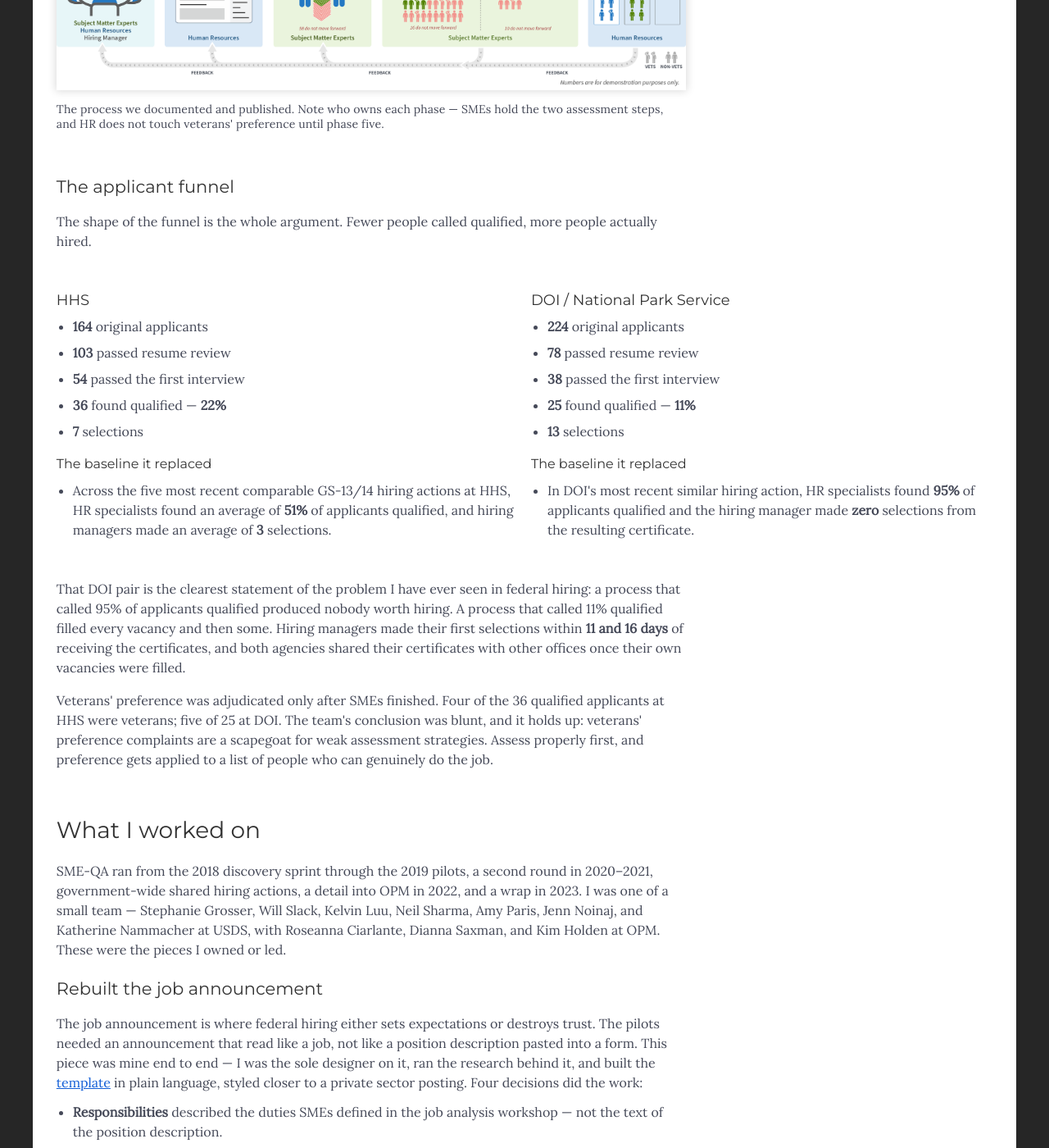
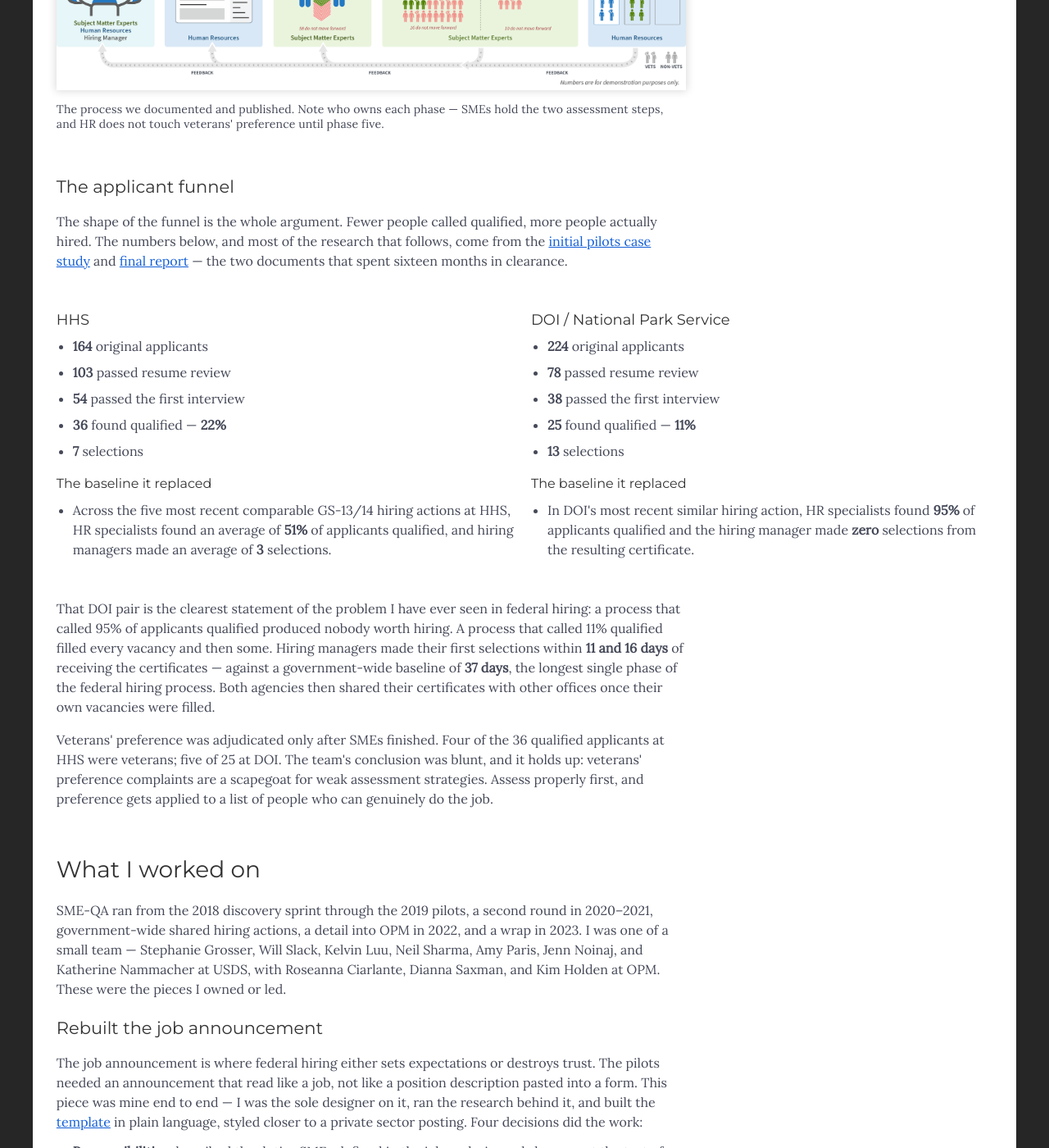
Before and after one commit to humancompanion/portfolio, a Jekyll site: the page built from pages/case-study/smeqa.html, in a window 1280 px wide and 1400 px high, scrolled down 2739 px. Shown: the whole window at 82% size. Built offline with Jekyll 4.4.1, drawn with Linux system fonts in a browser that asks for light colours; nearby versions of some CDN libraries; some of the changed text lies outside the part shown.

Commit message:
Fix broken links across the case studies
Checked every link on the SME-QA page. Two 404s, both from the USDS
GitHub org going offline:
  - usds/SME-QA/wiki/Policy-Call-Notes (lessons section)
  - usds/usds discovery-sprint-reports PDF (origin story)
Unlinked both rather than substituting unverified archive captures; the
claims stand and notes record where they used to point.

Adds two live primary sources that were missing: the SME-QA initial pilots
case study and final report, both still hosted on smeqa.usds.gov.

Broken in-page anchors: pages/resume builds IDs with slugify, so the job
'The Lab at OPM' is #the-lab-at-opm and 'EightShapes, LLC' is
#eightshapes-llc. Links used #the-lab and #eightshapes. The #eightshapes
one predates this branch, on the USAJOBS case study.

Corrects DOI time-to-hire from 2 to 2.5 months per the final report, and
adds the 37-day government-wide baseline for selection after certificate.

```diff
--- a/_includes/case-study/smeqa-lessons.html
+++ b/_includes/case-study/smeqa-lessons.html
@@ -25,8 +25,9 @@
   <li>
     <strong>Building up credibility in a byzantine system is difficult.</strong> USDS
     had no inherent authority in hiring policy. The team put in
-    <a href="https://github.com/usds/SME-QA/wiki/Policy-Call-Notes" target="_blank" rel="noopener">57,000 words of
-      policy call notes<span class="visually-hidden"> (opens in new tab)</span></a>
+    {%- comment -%} Link removed: the usds/SME-QA wiki went offline with the
+      USDS GitHub org and now 404s. Claim kept, since it's ours. {%- endcomment -%}
+    57,000 words of policy call notes
     over two and a half years just to be credible enough in the room to
     answer &ldquo;isn't this illegal?&rdquo; That was the price of
     admission, not overhead.
--- a/pages/case-study/smeqa.html
+++ b/pages/case-study/smeqa.html
@@ -53,7 +53,7 @@ project_url_display: "https://smeqa.usds.gov"
       <p>
         By 2018 I had spent three years at The Lab watching this problem from the
         front door. I had
-        <a href="{{ site.baseurl }}/resume/#the-lab">co-created a journey map of the front- and backstage federal hiring experience</a>
+        <a href="{{ site.baseurl }}/resume/#the-lab-at-opm">co-created a journey map of the front- and backstage federal hiring experience</a>
         &mdash; job seekers, applicants, HR specialists, and hiring managers on
         one page &mdash; and taken it to OPM leadership including the Director. I
         had run ethnographic research with more than 60 hiring managers for the
@@ -110,8 +110,12 @@ project_url_display: "https://smeqa.usds.gov"
         genuinely talented team.
       </p>
       <p>
-        USDS ran its own
-        <a href="https://github.com/usds/usds/blob/master/discovery-sprint-reports/2018/hiring-technical-talent-using-the-competitive-process.pdf" target="_blank" rel="noopener">two-week discovery sprint<span class="visually-hidden"> (opens in new tab)</span></a>
+        {% comment %} The discovery sprint report used to live at
+             github.com/usds/usds/blob/master/discovery-sprint-reports/2018/ -
+             that org went with USDS and the URL now 404s. Unlinked rather than
+             pointed at an unverified archive capture. web.archive.org may have
+             it if you want to restore the link. {% endcomment %}
+        USDS ran its own two-week discovery sprint
         in November 2018 and concluded that the competitive process
         <em>can</em> be executed in a way that hands hiring managers a short list
         of truly qualified candidates. Of its five recommendations, the second
@@ -177,7 +181,12 @@ project_url_display: "https://smeqa.usds.gov"
     <h4>The applicant funnel</h4>
     <p>
       The shape of the funnel is the whole argument. Fewer people called
-      qualified, more people actually hired.
+      qualified, more people actually hired. The numbers below, and most of the
+      research that follows, come from the
+      <a href="https://smeqa.usds.gov/assets/SMEQA-initial-pilots-case-study.pdf" target="_blank" rel="noopener">initial pilots case study<span class="visually-hidden"> (opens in new tab, PDF)</span></a>
+      and
+      <a href="https://smeqa.usds.gov/assets/SMEQA-initial-pilots-final-report.pdf" target="_blank" rel="noopener">final report<span class="visually-hidden"> (opens in new tab, PDF)</span></a>
+      &mdash; the two documents that spent sixteen months in clearance.
     </p>
   </div>
   <div class="g-cell g-B--full g-ML--1of2">
@@ -224,8 +233,10 @@ project_url_display: "https://smeqa.usds.gov"
         in federal hiring: a process that called 95% of applicants qualified
         produced nobody worth hiring. A process that called 11% qualified filled
         every vacancy and then some. Hiring managers made their first selections
-        within <strong>11 and 16 days</strong> of receiving the certificates, and
-        both agencies shared their certificates with other offices once their own
+        within <strong>11 and 16 days</strong> of receiving the certificates
+        &mdash; against a government-wide baseline of <strong>37 days</strong>,
+        the longest single phase of the federal hiring process. Both agencies
+        then shared their certificates with other offices once their own
         vacancies were filled.
       </p>
       <p>
--- a/pages/case-study/usajobs.html
+++ b/pages/case-study/usajobs.html
@@ -182,7 +182,7 @@ project_url_display: "https://www.usajobs.gov"
       This is a pattern I've since used a number of times, deploying those sites to GitHub pages, and now to cloud.gov via 18F's <a href="http://web.archive.org/web/20220815101752/https://federalist.18f.gov/">Federalist</a>.
     </p>
     <p>
-      I combined that pattern of building small, static sites, with what I had learned at <a href="{{ site.baseurl }}/resume/#eightshapes">EightShapes</a>: <strong>Get to full fidelity prototypes as quickly as possible.</strong> By creating
+      I combined that pattern of building small, static sites, with what I had learned at <a href="{{ site.baseurl }}/resume/#eightshapes-llc">EightShapes</a>: <strong>Get to full fidelity prototypes as quickly as possible.</strong> By creating
       prototypes and
       usability testing them with users we were able to learn and iterate ahead of handing the design off to development. While not the ideal agile practice of having designers and developers working together, which was difficult given that they sit
       in different locations (Washington, DC and Macon, GA), it did allow us to raise the quality of what we were delivering.
```
Also changed, not shown: other parts of pages/case-study/smeqa.html (+1 -1 lines).
